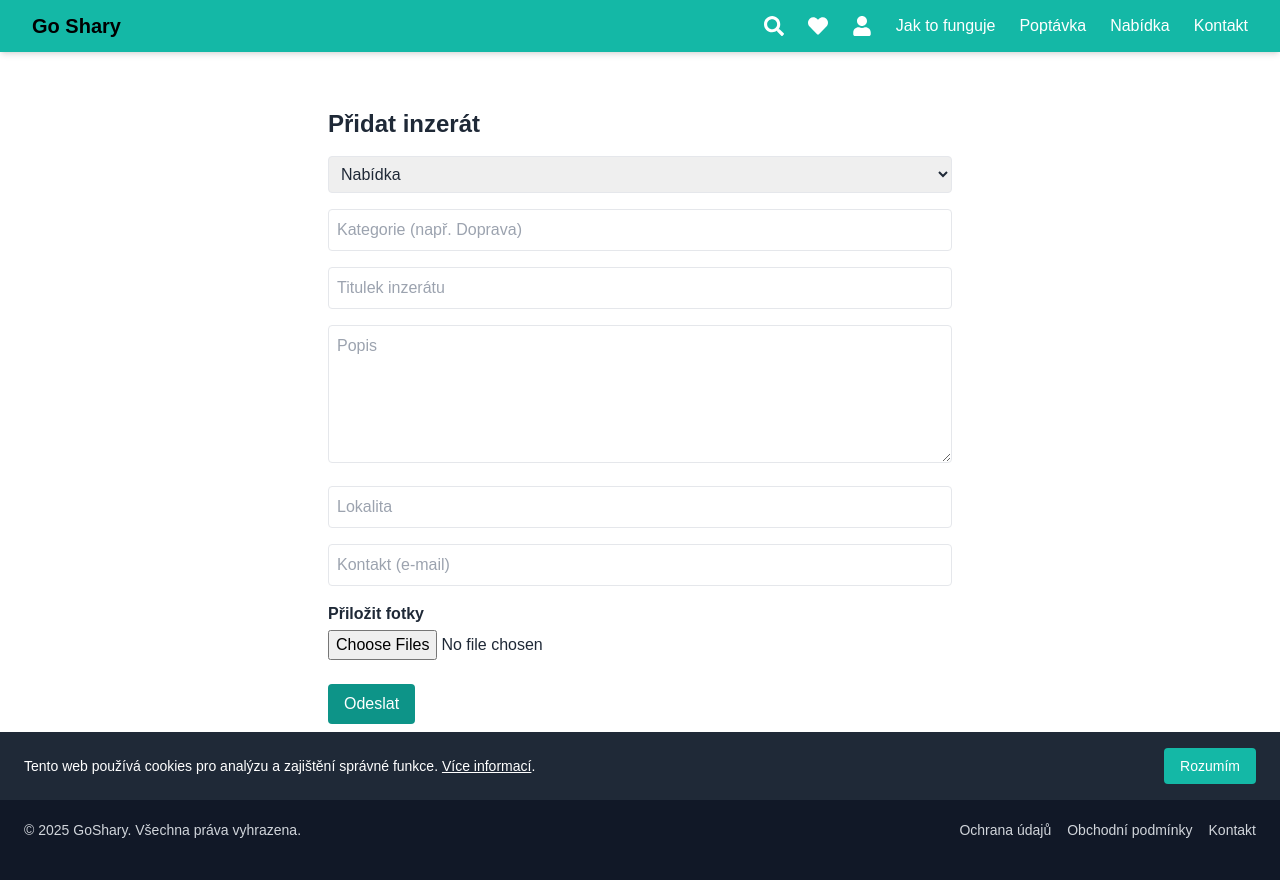
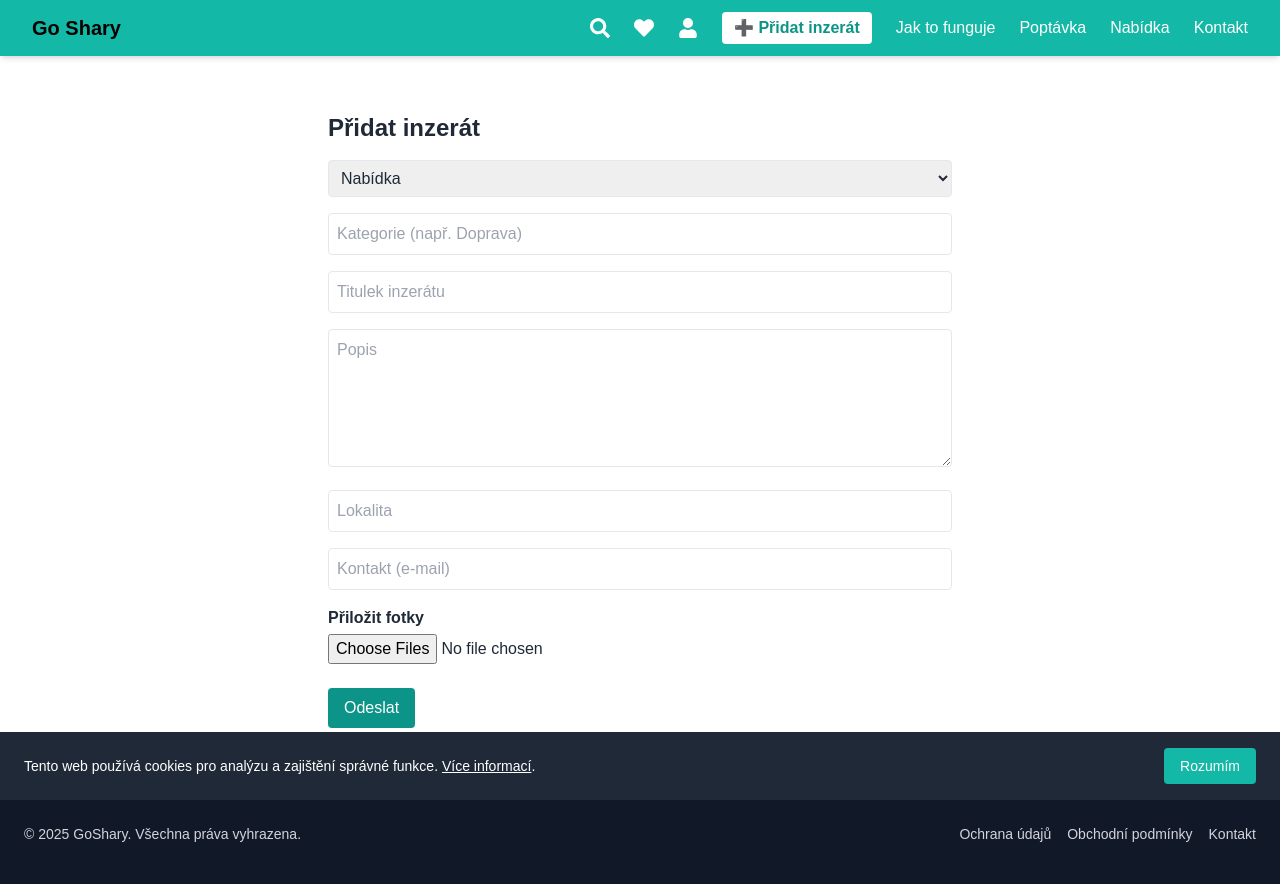
Before and after one commit to Tekier10/goshary, a Next.js app: page /pridat in a window 1280 px wide. Built offline with nearby package versions, Linux system fonts and the light colour scheme; a web font is replaced by a local one.

Commit message:
Add files via upload

```diff
--- a/components/Header.tsx
+++ b/components/Header.tsx
@@ -51,6 +51,12 @@ export default function Header() {
           </Link>
 
           {/* Menu napravo */}
+          <Link
+            href="/pridat"
+            className="bg-white text-teal-600 font-semibold px-3 py-1 rounded hover:bg-gray-100 transition"
+          >
+            ➕ Přidat inzerát
+          </Link>
           <Link href="/jak-to-funguje" className="hover:underline">Jak to funguje</Link>
           <Link href="/poptavka" className="hover:underline">Poptávka</Link>
           <Link href="/nabidka" className="hover:underline">Nabídka</Link>
```
